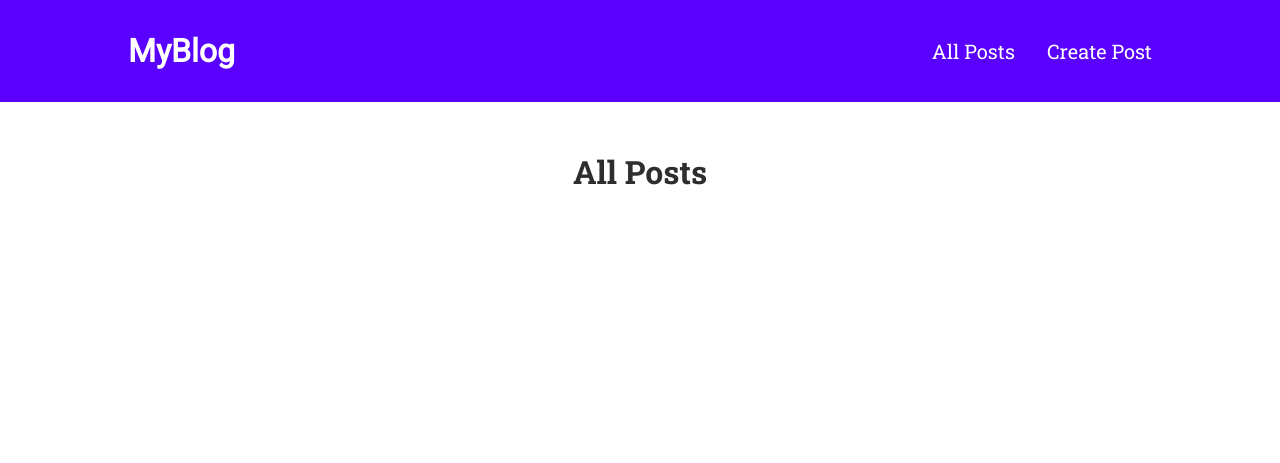
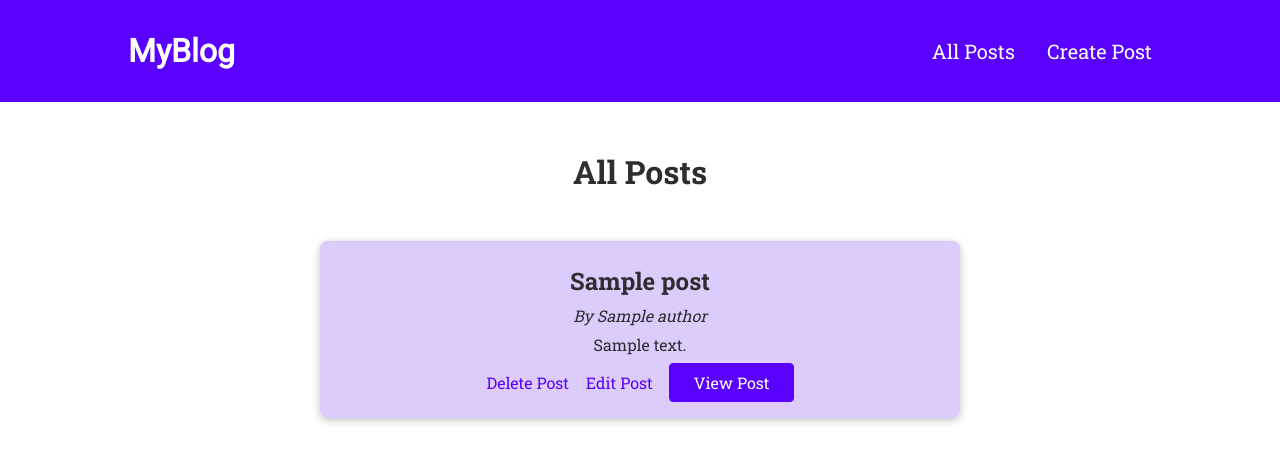
Before and after one commit to illholdthemoff/nodeJS-and-NoSQL-in-action-day-65-67, a Node server app: template views/posts-list.ejs in a window 1280 px wide. Shown: the top 463 px of the page. Run offline with Node 20, Linux system fonts and the light colour scheme; the template is opened without the code that fills it: most values are stand-ins (such as "Sample title", 1, 10 or a date in 2020); some libraries are stand-ins or nearby versions.

Commit message:
completed stuff

```diff
--- a/routes/blog.js
+++ b/routes/blog.js
@@ -11,8 +11,9 @@ router.get("/", function (req, res) {
   res.redirect("/posts");
 });
 
-router.get("/posts", function (req, res) {
-  res.render("posts-list");
+router.get("/posts", async function (req, res) {
+  const posts = await db.getDb.collection("post").find({}, {title: 1, summary: 1, "author.name": 1 }).toArray();
+  res.render("posts-list", {posts: posts});
 });
 
 router.get("/new-post", async function (req, res) {
--- a/views/includes/post-item.ejs
+++ b/views/includes/post-item.ejs
@@ -1,7 +1,7 @@
 <article class="post-item">
-  <h2>...</h2>
-  <p class="post-item-author">By ...</p>
-  <p>...</p>
+  <h2><%= post.title %></h2>
+  <p class="post-item-author">By <%= post.author.name %></p>
+  <p><%= post.summary %></p>
   <div class="post-actions">
     <button class="btn btn-alt">Delete Post</button>
     <a href="...">Edit Post</a>
--- a/views/posts-list.ejs
+++ b/views/posts-list.ejs
@@ -10,7 +10,18 @@
   <%- include('includes/header') %>
   <main id="all-posts">
     <h1>All Posts</h1>
-
+   <% if (!posts || posts.length === 0) { %>
+    <p>No posts found -- maybe create some?</p>
+    <a class="btn" href="/new-post">Create a new Post</a>
+    <% } else { %>
+<ol id="posts-list">
+  <% for (const post of posts) { %>
+   <li>
+     <%- include("includes/post-item", {post: post}) %>
+   </li>
+    <% } %>
+</ol>
+      <% } %>
   </main>
 </body>
 
```
